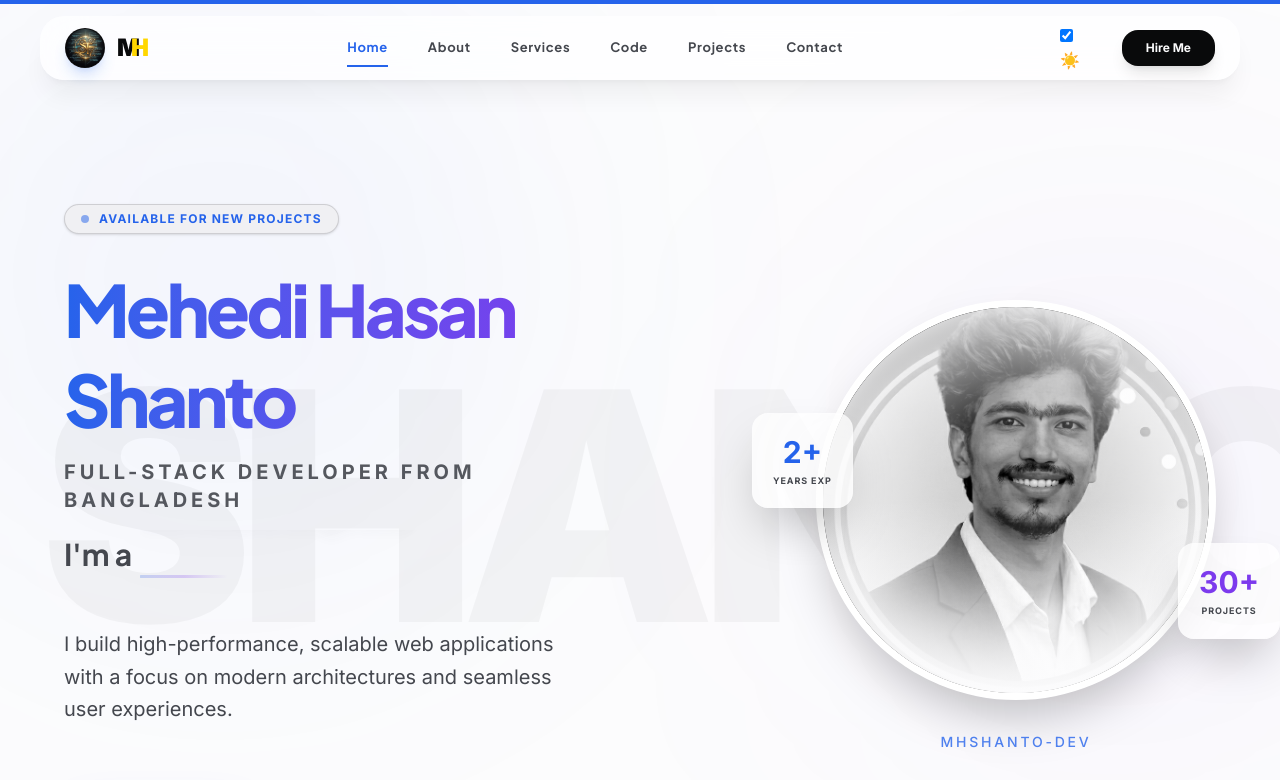
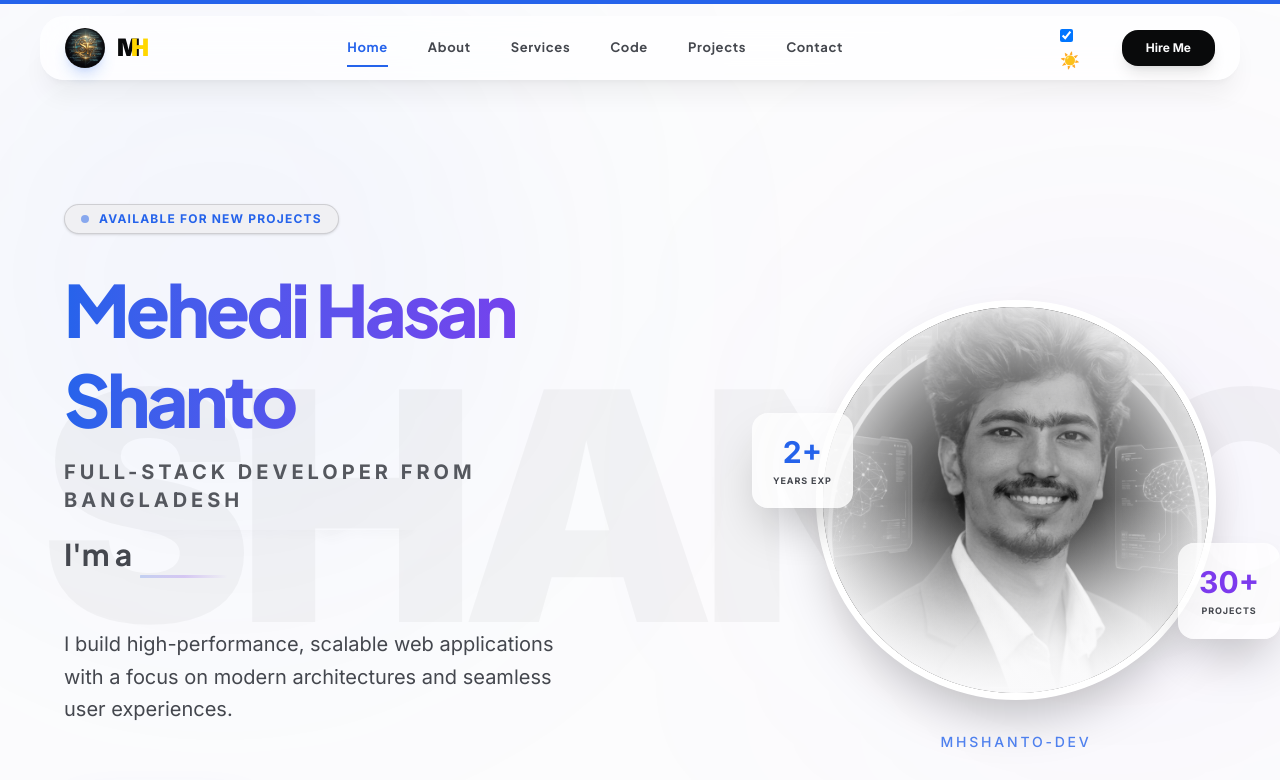
Before and after one commit to mhshanto-dev/mhshanto-dev, a Next.js app: page / in a window 1280 px wide. Shown: the top 780 px of the page. Built offline with nearby package versions, Linux system fonts and the light colour scheme.

Commit message:
feat: use 7.png with perfect light/dark mode grayscale integration

```diff
--- a/src/components/Hero.jsx
+++ b/src/components/Hero.jsx
@@ -6,7 +6,7 @@ import { useEffect, useRef, useState } from "react";
 import gsap from "gsap";
 import { ScrollTrigger } from "gsap/ScrollTrigger";
 import Magnetic from "./Magnetic";
-import profileImg from "@/assets/99.png";
+import profileImg from "@/assets/7.png";
 
 gsap.registerPlugin(ScrollTrigger);
 
@@ -243,12 +243,12 @@ const Hero = () => {
               <Image
                 src={profileImg}
                 alt="Mehedi Hasan Shanto (MH Shanto) - Full-Stack Developer"
-                className="w-full h-full object-cover grayscale hover:grayscale-0 transition-all duration-700"
+                className="w-full h-full object-cover grayscale opacity-90 dark:opacity-80 hover:opacity-100 hover:grayscale-0 hover:scale-105 transition-all duration-700 ease-out"
                 priority
               />
               {/* Cinematic Vignette / Edge Blending Mask */}
-              <div className="absolute inset-0 bg-[radial-gradient(circle,transparent_20%,var(--background)_80%)]" />
-              <div className="absolute inset-0 bg-gradient-to-t from-background via-transparent to-transparent opacity-90" />
+              <div className="absolute inset-0 bg-[radial-gradient(circle,transparent_20%,var(--background)_80%)] pointer-events-none" />
+              <div className="absolute inset-0 bg-gradient-to-t from-background via-transparent to-transparent opacity-90 pointer-events-none" />
             </div>
           </div>
         </div>
```
Also changed, not shown: src/assets/7.png (added), src/assets/Gemini_Generated_Image_vz26xvvz26xvvz26.png (added).
